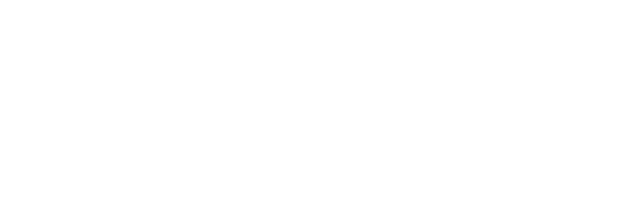
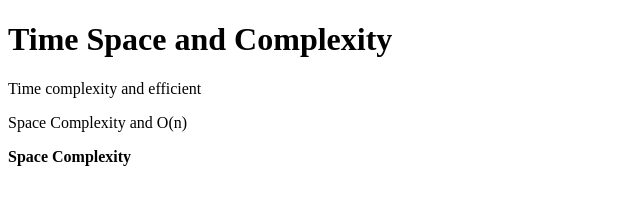
Before and after one commit to acciojob/time-and-space-complexity-gauravjoshi34, a website: page main.html in a window 1280 px wide. Shown: the whole page, without its empty margins (0-640 px from the left). Drawn offline with Linux system fonts and the light colour scheme.

Commit message:
created a submission

```diff
--- a/main.html
+++ b/main.html
@@ -8,6 +8,10 @@
 
 <body>
 	<!-- the entire body must be written by student -->
+	<h1> Time Space and Complexity</h1>
+	<p> Time complexity and efficient</p>
+	<p> Space Complexity and O(n)</p>
+	<b> Space Complexity</b>
     <script type="text/javascript" src="./script.js">
 </script>
 
```
